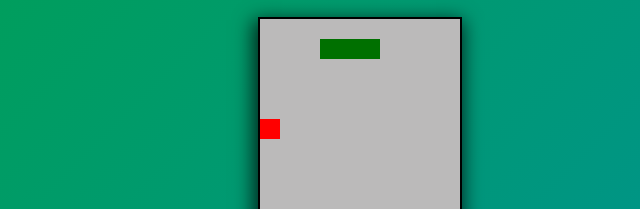
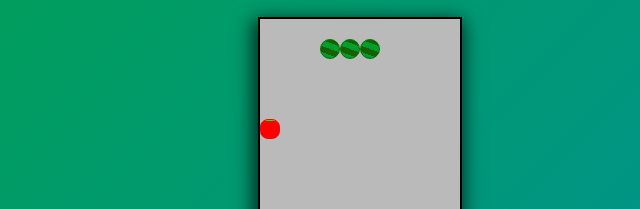
Before and after one commit to singh-vinayak/Nokia3310-Snake, a website: page index.html in a window 1280 px wide. Shown: the part 317-526 px from the top of the page, 260-900 px from the left. Drawn offline with Linux system fonts and the light colour scheme.

Commit message:
visual changes

```diff
--- a/index.css
+++ b/index.css
@@ -33,11 +33,17 @@ button{
 }
 
 .snake {
-    background-color: rgb(0, 112, 0);
+    box-sizing:border-box;
+    background-image: linear-gradient(20deg, #009e2d 25%, #176100 25%, #176100 50%, #009e2d 50%, #009e2d 75%, #176100 75%, #176100 100%);
+    border:1px solid rgb(0,112,0);
+    border-radius: 50%;
 }
 
 .apple {
-    background-color: rgb(255, 0, 0);
+    border:1px solid rgb(255,0,0);
+    border-radius: 40%;
+    box-sizing:border-box;
+    background-image: linear-gradient(0deg, #ff0000 94%, #00ff00 6%);
 
 }
 
```
